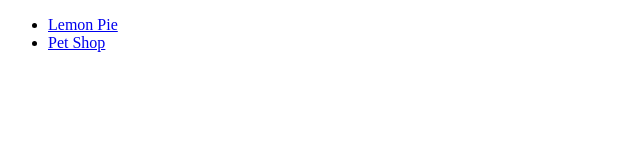
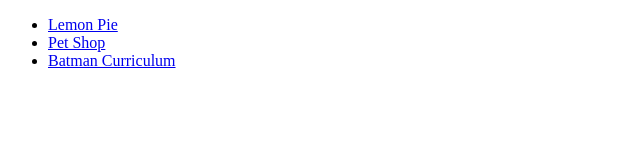
Before and after one commit to CristianMaidana10/FrontEnd, a plain HTML site: page index.html in a window 1280 px wide. Shown: the whole page, without its empty margins (0-640 px from the left). Drawn offline with Linux system fonts and the light colour scheme.

Commit message:
pagina personal add

```diff
--- a/index.html
+++ b/index.html
@@ -13,6 +13,9 @@
         </li>
         <li><a href="PetShop/index.html">Pet Shop</a>
         </li>
+        <li>
+            <a href="./batmanstyle/index.html">Batman Curriculum</a>
+        </li>
     </ul>
 </body>
 </html>
```
